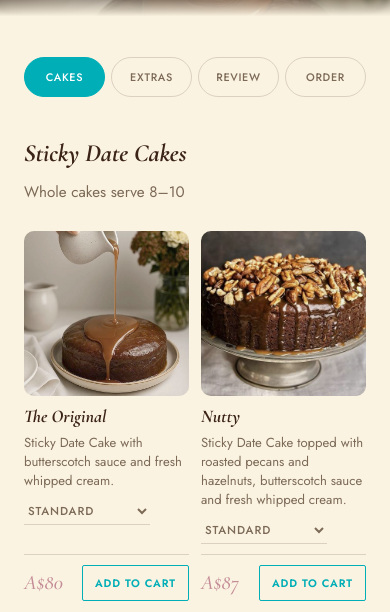
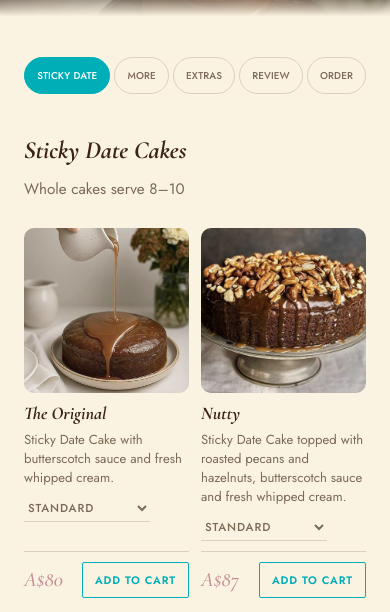
Before and after one commit to StickyHomeBaked/Sticky-website, a website: page index.html in a window 390 px wide. Both pictures are taken after a click on the link "Sticky". Shown: the part 325-937 px from the top of the page. Drawn offline with nearby package versions, Linux system fonts and the light colour scheme.

Commit message:
Update index.html

```diff
--- a/index.html
+++ b/index.html
@@ -353,8 +353,8 @@
   .quote-status{ color:#9b3b3b; }
   /* ---------- Tabs: Cakes / Extras / Review / Order ---------- */
   .shop{ padding:28px 0 72px; }
-  .tabbar{ position:sticky; top:0; z-index:30; display:flex; justify-content:center; gap:10px; margin:0 0 34px; padding:14px 0; background:var(--paper); }
-  .tab{ position:relative; flex:0 0 auto; display:flex; align-items:center; justify-content:center; gap:8px; padding:12px 26px; background:transparent; border:1px solid var(--line); border-radius:999px; font-family:'Jost',sans-serif; font-size:0.78rem; font-weight:500; letter-spacing:0.14em; text-transform:uppercase; color:var(--ink-soft); cursor:pointer; transition:background .15s, color .15s, border-color .15s; }
+  .tabbar{ position:sticky; top:0; z-index:30; display:flex; flex-wrap:wrap; justify-content:center; gap:8px; margin:0 0 34px; padding:14px 0; background:var(--paper); }
+  .tab{ position:relative; flex:0 0 auto; display:flex; align-items:center; justify-content:center; gap:8px; padding:12px 18px; background:transparent; border:1px solid var(--line); border-radius:999px; font-family:'Jost',sans-serif; font-size:0.76rem; font-weight:500; letter-spacing:0.1em; text-transform:uppercase; color:var(--ink-soft); cursor:pointer; transition:background .15s, color .15s, border-color .15s; }
   .tab:hover{ border-color:var(--teal); color:var(--ink); }
   .tab.is-active{ background:var(--teal); border-color:var(--teal); color:#fff; }
   .tab:focus-visible{ outline:2px solid var(--teal); outline-offset:2px; }
@@ -372,9 +372,15 @@
   .order-totals{ max-width:560px; border-top:1px solid var(--line); padding-bottom:4px; }
   .order-totals .cart-subtotal{ padding-top:8px; }
   .order-totals .cart-total{ margin-top:6px; }
+  .tab-short{ display:none; }
+  /* shorter labels on phones and on narrower desktop windows, so all five tabs fit on one row */
+  @media (max-width:700px), (min-width:901px) and (max-width:1180px){
+    .tab-long{ display:none; }
+    .tab-short{ display:inline; }
+  }
   @media (max-width:480px){
-    .tabbar{ gap:6px; padding:10px 0; margin-bottom:26px; }
-    .tab{ flex:1 1 0; min-width:0; padding:11px 2px; font-size:0.68rem; letter-spacing:0.06em; }
+    .tabbar{ gap:4px; padding:10px 0; margin-bottom:26px; }
+    .tab{ flex:1 1 auto; min-width:0; padding:10px 6px; font-size:0.62rem; letter-spacing:0.01em; }
     .tab .cart-badge{ position:absolute; top:-7px; right:-3px; }
     .tabnav .btn{ padding-left:16px; padding-right:16px; }
   }
@@ -459,13 +465,14 @@
 
     <section id="shop" class="shop">
       <div class="tabbar" role="tablist" aria-label="Order steps">
-        <button type="button" class="tab is-active" role="tab" id="tabbtn-cakes" aria-controls="tab-cakes" aria-selected="true" data-tab="cakes">Cakes</button>
+        <button type="button" class="tab is-active" role="tab" id="tabbtn-sticky" aria-controls="tab-sticky" aria-selected="true" data-tab="sticky"><span class="tab-long">Sticky Date Cakes</span><span class="tab-short">Sticky Date</span></button>
+        <button type="button" class="tab" role="tab" id="tabbtn-more" aria-controls="tab-more" aria-selected="false" tabindex="-1" data-tab="more"><span class="tab-long">More Cakes</span><span class="tab-short">More</span></button>
         <button type="button" class="tab" role="tab" id="tabbtn-extras" aria-controls="tab-extras" aria-selected="false" tabindex="-1" data-tab="extras">Extras</button>
         <button type="button" class="tab" role="tab" id="tabbtn-review" aria-controls="tab-review" aria-selected="false" tabindex="-1" data-tab="review">Review<span id="cartBadgeTab" class="cart-badge" style="display:none;"></span></button>
         <button type="button" class="tab" role="tab" id="tabbtn-order" aria-controls="tab-order" aria-selected="false" tabindex="-1" data-tab="order">Order</button>
       </div>
 
-      <div class="tabpanel" id="tab-cakes" role="tabpanel" aria-labelledby="tabbtn-cakes">
+      <div class="tabpanel" id="tab-sticky" role="tabpanel" aria-labelledby="tabbtn-sticky">
       <div class="menu-cols">
         <div>
           <h3 class="menu-group-title">Sticky Date Cakes</h3>
@@ -496,7 +503,16 @@
             <div class="price-row"><div class="price">A$6 each</div><button type="button" class="add-cart-btn" data-name="Mini Sticky Date Cakes" data-price="6" data-min-qty="6">Add to Cart</button></div>
           </div>
         </div>
+      </div>
+        <p class="tab-note">Planning something bigger? Custom cakes for events are always welcome — <a href="#enquiry">send us an enquiry</a>.</p>
+        <div class="tabnav">
+          <span></span>
+          <button type="button" class="btn btn-outline" data-tab="more">Next: More Cakes &rarr;</button>
+        </div>
+      </div>
 
+      <div class="tabpanel" id="tab-more" role="tabpanel" aria-labelledby="tabbtn-more" hidden>
+      <div class="menu-cols">
         <div>
           <h3 class="menu-group-title">Home Baked Favourites</h3>
           <p class="menu-group-note">Whole cakes serve 8–10</p>
@@ -534,7 +550,7 @@
       </div>
         <p class="tab-note">Planning something bigger? Custom cakes for events are always welcome — <a href="#enquiry">send us an enquiry</a>.</p>
         <div class="tabnav">
-          <span></span>
+          <button type="button" class="btn btn-outline" data-tab="sticky">&larr; Sticky Date Cakes</button>
           <button type="button" class="btn btn-outline" data-tab="extras">Next: Extras &rarr;</button>
         </div>
       </div>
@@ -587,14 +603,14 @@
         </div>
       </div>
         <div class="tabnav">
-          <button type="button" class="btn btn-outline" data-tab="cakes">&larr; Cakes</button>
+          <button type="button" class="btn btn-outline" data-tab="more">&larr; More Cakes</button>
           <button type="button" class="btn btn-solid" data-tab="review">Review your cart &rarr;</button>
         </div>
       </div>
 
       <div class="tabpanel" id="tab-review" role="tabpanel" aria-labelledby="tabbtn-review" hidden>
       <div class="section-head">
-        <div class="eyebrow">Step 3</div>
+        <div class="eyebrow">Step 4</div>
         <h2>Review your cart</h2>
         <p>Check your items and quantities, then continue to your details.</p>
       </div>
@@ -609,21 +625,21 @@
       </div>
 
         <div class="tabnav">
-          <button type="button" class="btn btn-outline" data-tab="cakes">&larr; Keep shopping</button>
+          <button type="button" class="btn btn-outline" data-tab="sticky">&larr; Keep shopping</button>
           <button type="button" class="btn btn-solid" id="toOrderBtn" data-tab="order" hidden>Continue to order &rarr;</button>
         </div>
       </div>
 
       <div class="tabpanel" id="tab-order" role="tabpanel" aria-labelledby="tabbtn-order" hidden>
       <div class="section-head">
-        <div class="eyebrow">Step 4</div>
+        <div class="eyebrow">Step 5</div>
         <h2>Your details</h2>
         <p>Order by 3pm for next-day pickup or delivery. After 3pm, the earliest date is the day after tomorrow. Custom cakes need at least 72 hours' notice — send us an enquiry below.</p>
       </div>
 
       <div id="orderEmpty" class="order-empty">
         <p>Your cart is empty, so there's nothing to order yet.</p>
-        <button type="button" class="btn btn-outline" data-tab="cakes">Choose cakes</button>
+        <button type="button" class="btn btn-outline" data-tab="sticky">Choose cakes</button>
       </div>
 
       <form aria-label="Cake order form" id="orderForm" style="display:none;">
@@ -851,7 +867,7 @@
   });
 
   // ---------- Tabs: Cakes / Extras / Review / Order ----------
-  const TABS = ['cakes', 'extras', 'review', 'order'];
+  const TABS = ['sticky', 'more', 'extras', 'review', 'order'];
 
   function showTab(name){
     TABS.forEach((t) => {
@@ -870,7 +886,7 @@
     const count = cart.reduce((n, i) => n + i.qty, 0);
     const subtotal = cart.reduce((n, i) => n + (i.price || 0) * i.qty, 0);
     const active = TABS.find((t) => !document.getElementById('tab-' + t).hidden);
-    const show = count > 0 && (active === 'cakes' || active === 'extras');
+    const show = count > 0 && (active === 'sticky' || active === 'more' || active === 'extras');
     document.getElementById('cartBar').hidden = !show;
     document.body.classList.toggle('cartbar-on', show);
     document.getElementById('cartBarCount').textContent = count + (count === 1 ? ' item' : ' items');
@@ -906,12 +922,12 @@
 
   // ---------- Reliable in-page anchor scrolling ----------
   // Links like "See the menu" and "Order a cake" open the right tab.
-  const TAB_LINKS = { menu: 'cakes', extras: 'extras', review: 'review' };
+  const TAB_LINKS = { menu: 'sticky', extras: 'extras', review: 'review' };
   document.querySelectorAll('a[href^="#"]').forEach(a => {
     a.addEventListener('click', function(e){
       const id = this.getAttribute('href').slice(1);
       let tab = TAB_LINKS[id];
-      if (id === 'order') tab = cart.length ? 'review' : 'cakes';
+      if (id === 'order') tab = cart.length ? 'review' : 'sticky';
       if (tab){
         e.preventDefault();
         showTab(tab);
```
